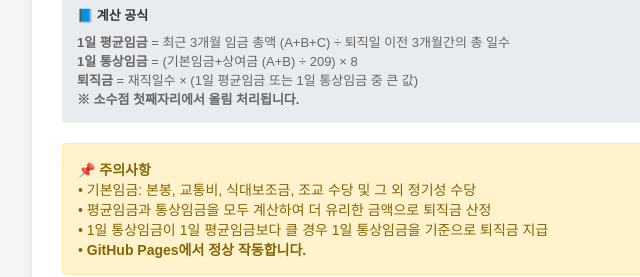
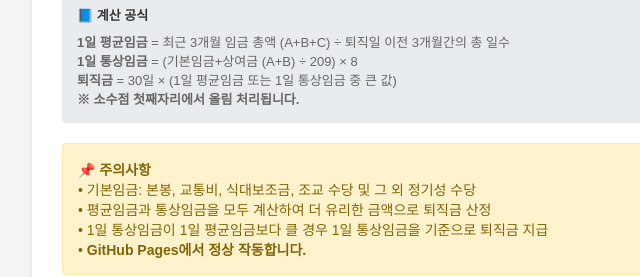
Before and after one commit to Parkseihuan/-, a plain HTML site: page index.html in a window 1280 px wide. Shown: the part 712-989 px from the top of the page, 108-748 px from the left. Drawn offline with Linux system fonts and the light colour scheme.

Commit message:
Update index.html

```diff
--- a/index.html
+++ b/index.html
@@ -289,7 +289,7 @@
                 <h4>📘 계산 공식</h4>
                 <p><strong>1일 평균임금</strong> = 최근 3개월 임금 총액 (A+B+C) ÷ 퇴직일 이전 3개월간의 총 일수</p>
                 <p><strong>1일 통상임금</strong> = (기본임금+상여금 (A+B) ÷ 209) × 8</p>
-                <p><strong>퇴직금</strong> = 재직일수 × (1일 평균임금 또는 1일 통상임금 중 큰 값)</p>
+                <p><strong>퇴직금</strong> = 30일 × (1일 평균임금 또는 1일 통상임금 중 큰 값)</p>
                 <p><strong>※ 소수점 첫째자리에서 올림 처리됩니다.</strong></p>
             </div>
 
```
